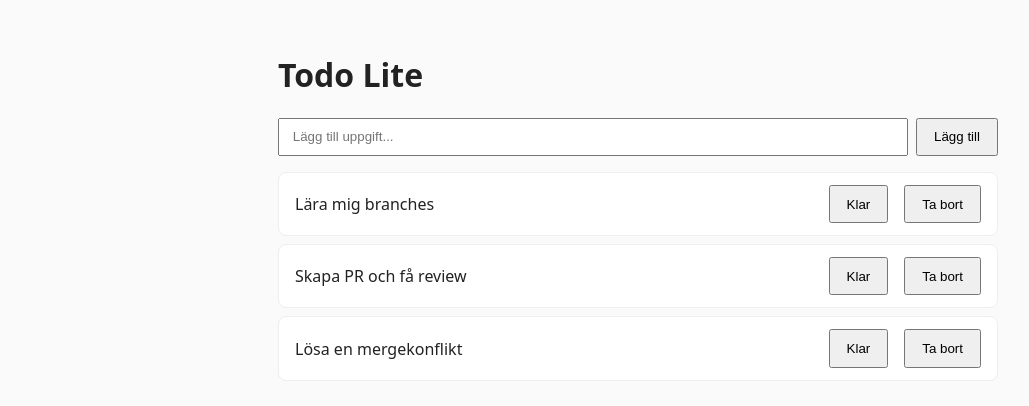
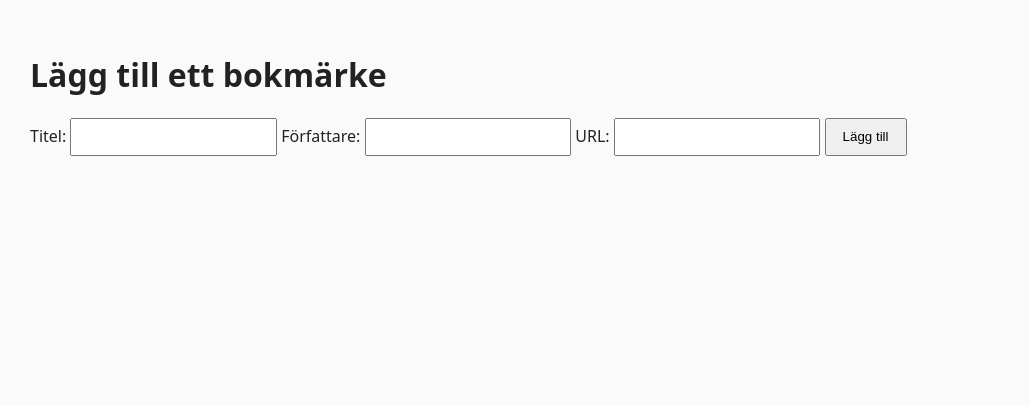
Before and after one commit to arezooshahgaldi-lang/Bookmarker-Exam, a plain HTML site: page starter/index.html in a window 1280 px wide. Shown: the whole page, without its empty margins (2-1031 px from the left). Drawn offline with Linux system fonts and the light colour scheme.

Commit message:
Uppdaterade starter index.html med nya ändringar

```diff
--- a/starter/index.html
+++ b/starter/index.html
@@ -2,21 +2,27 @@
 <html lang="sv">
   <head>
     <meta charset="utf-8" />
-    <title>Todo Lite – Individuell examination</title>
+    <title>Bokmärken – Individuell examination</title>
     <meta name="viewport" content="width=device-width, initial-scale=1" />
     <link rel="stylesheet" href="./style.css" />
   </head>
   <body>
-    <main class="container">
-      <h1>Todo Lite</h1>
+    <h1>Lägg till ett bokmärke</h1>
 
-      <div class="actions">
-        <input id="todoInput" placeholder="Lägg till uppgift..." />
-        <button id="addBtn">Lägg till</button>
-      </div>
+    <form id="bookmarkForm">
+        <label for="title">Titel:</label>
+        <input type="text" id="title" required>
 
-      <ul id="todoList" class="list"></ul>
-    </main>
+        <label for="author">Författare:</label>
+        <input type="text" id="author" required>
+
+        <label for="url">URL:</label>
+        <input type="url" id="url" required>
+
+        <button type="submit">Lägg till</button>
+    </form>
+
+
 
     <script src="./app.js"></script>
   </body>
```
